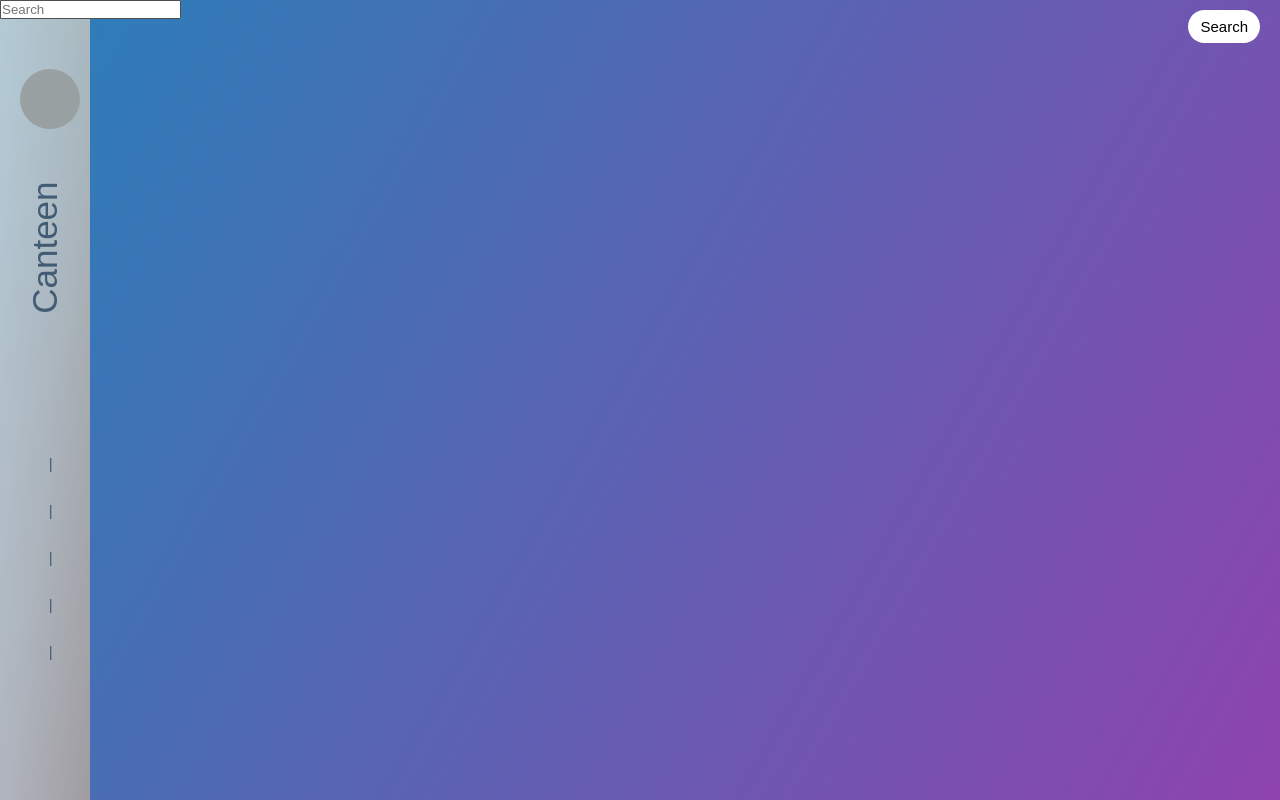
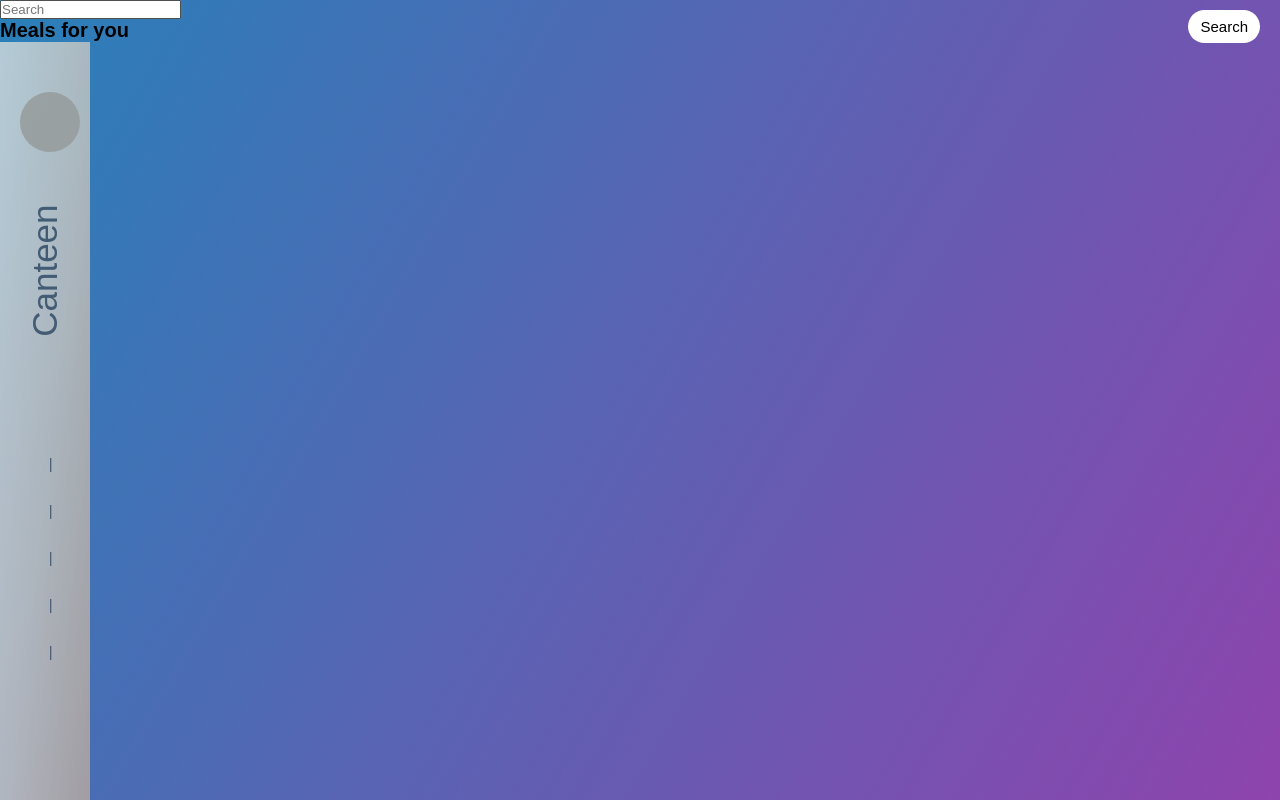
Before and after one commit to Legond-25/Canteen, a React (Create React App) app in the folder client/: page /Header in a window 1280 px wide. Built offline with nearby package versions, Linux system fonts and the light colour scheme.

Commit message:
heading added to dashboard -Nandita

```diff
--- a/client/src/components/Dashboard/Layouts/Header.js
+++ b/client/src/components/Dashboard/Layouts/Header.js
@@ -3,6 +3,7 @@ import React from "react";
 export default function Navbar() {
   return (
     <>
+
       <nav class="navbar navbar-expand-lg navbar-light bg-light">
         <form class="form-inline my-2 my-lg-0">
           <input
@@ -16,6 +17,8 @@ export default function Navbar() {
           </button>
         </form>
       </nav>
+
+      <h1>Meals for you</h1>
 
       <nav className="navigation">
         <div className="navigation__logo">
```
